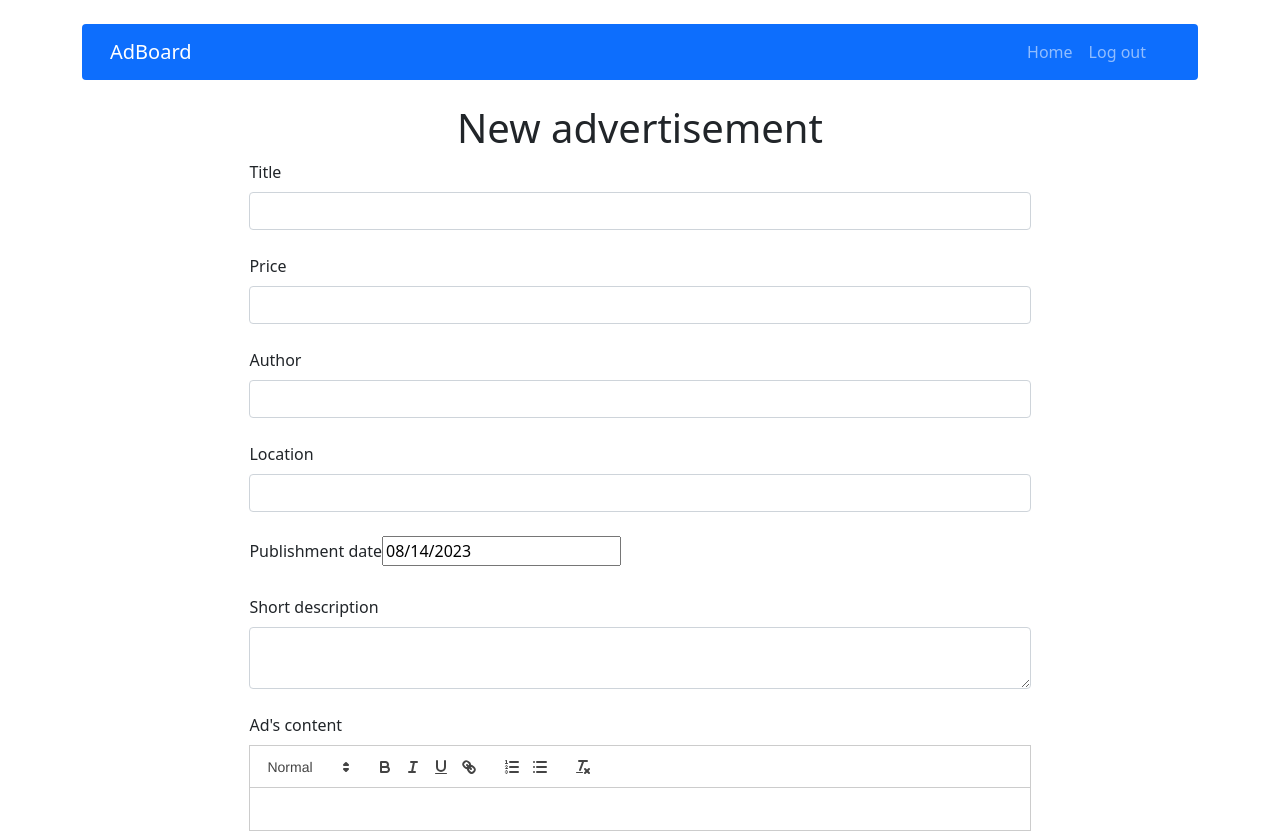
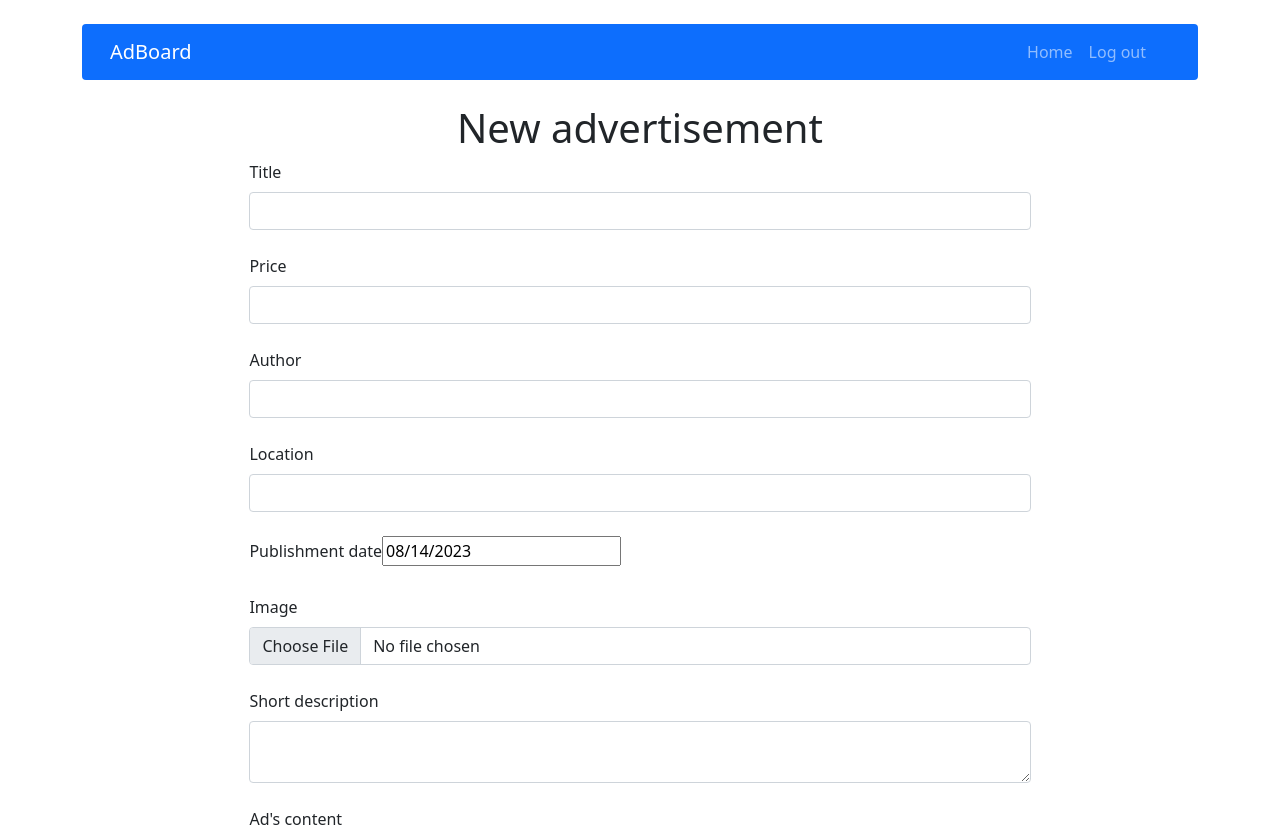
Before and after one commit to PD-2000/ad-board, a React (Create React App) app in the folder client/: page /ad/add in a window 1280 px wide. Shown: the top 833 px of the page. Built offline with nearby package versions, Linux system fonts and the light colour scheme.

Commit message:
Add missing image form to AdForm

```diff
--- a/client/src/components/features/AdForm/AdForm.js
+++ b/client/src/components/features/AdForm/AdForm.js
@@ -13,6 +13,7 @@ const AdForm = ({action, actionText, ...props}) => {
   const [author, setAuthor] = useState(props.author || '');
   const [location, setLocation] = useState(props.location || '');
   const [publishedDate, setPublishedDate] = useState(new Date());
+  const [image, setImage] = useState(props.image || null);
   const [shortDescription, setShortDescription] = useState(props.shortDescription || '');
   const [content, setContent] = useState(props.content || '');
   const [dateError, setDateError] = useState(false);
@@ -55,6 +56,11 @@ const AdForm = ({action, actionText, ...props}) => {
           {dateError && <small className="d-block form-text text-danger mt-2">You must choose when to publish this advertisement.</small>}
         </Form.Group>
         <Form.Group className="mb-4">
+          <Form.Label>Image</Form.Label>
+          <Form.Control {...register("image", {required: true, minLength: 10})} type="file" value={image} onChange={e => setImage(e.target.value)} />
+          {errors.image && <small className="d-block text-danger mt-1">You must attach an image.</small>}
+        </Form.Group>
+        <Form.Group className="mb-4">
           <Form.Label>Short description</Form.Label>
           <Form.Control {...register("shortDescription", {required: true, minLength: 10})} as="textarea" value={shortDescription} onChange={e => setShortDescription(e.target.value)} />
           {errors.shortDescription && <small className="d-block text-danger mt-1">You must give this advertisement a brief descritpion. A minimum of 10 characters is required.</small>}
--- a/client/src/components/features/AdFormEdit/AdFormEdit.js
+++ b/client/src/components/features/AdFormEdit/AdFormEdit.js
@@ -27,6 +27,7 @@ const AdFormEdit = () => {
         author={adData.author}
         location={adData.location}
         publishedDate={adData.publishedDate}
+        image={adData.image}
         shortDescription={adData.shortDescription}
         content={adData.content}
       />
```
